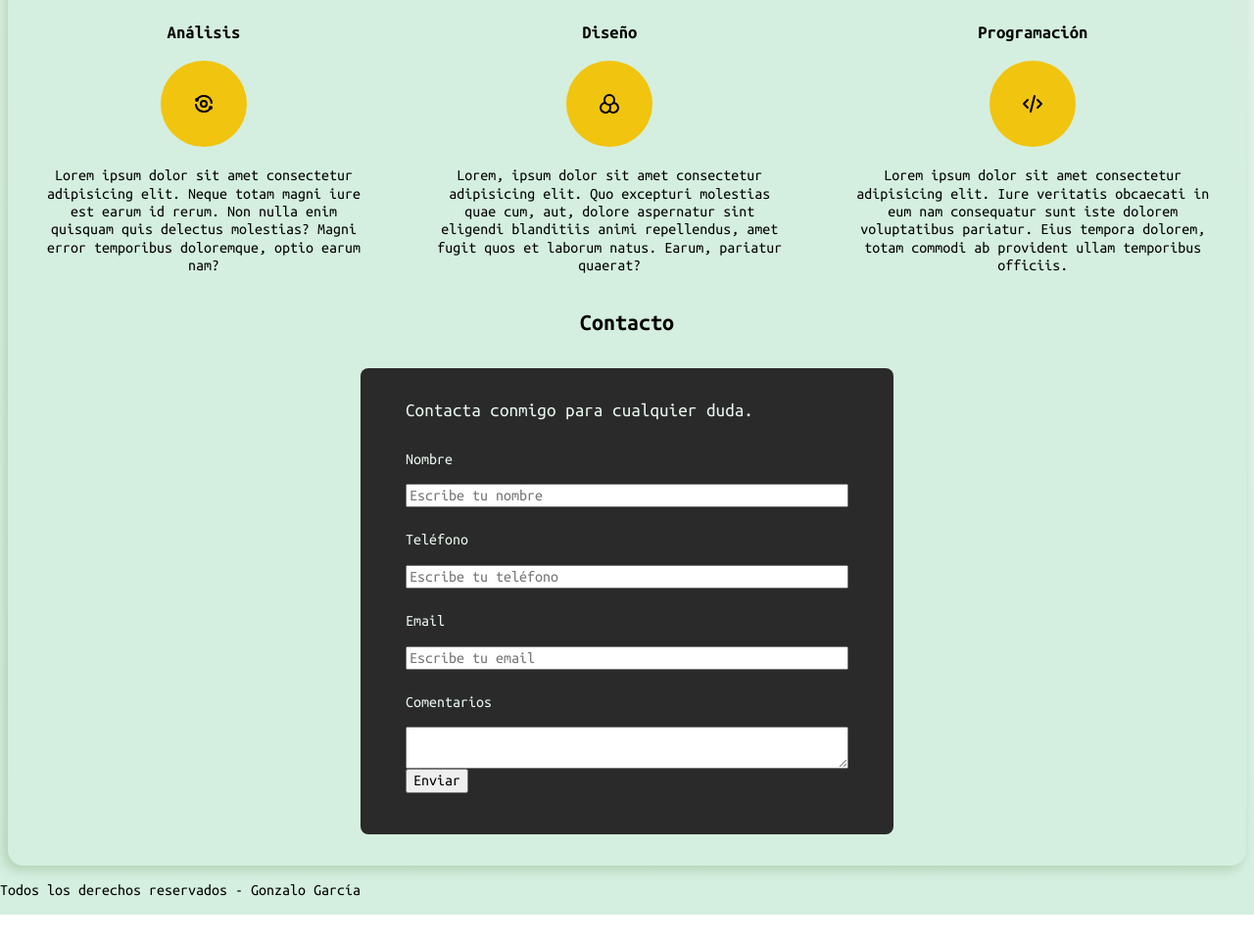
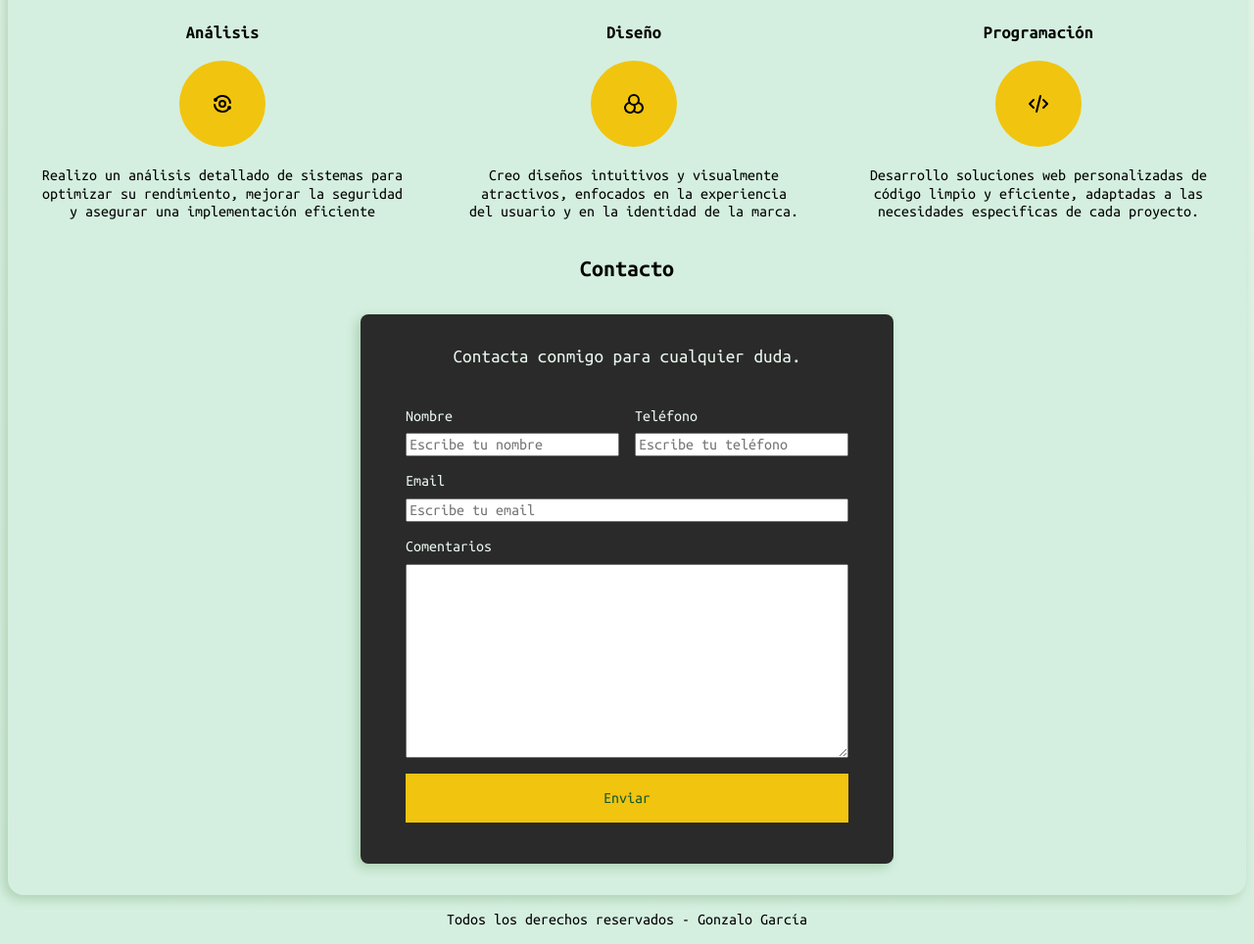
Before and after one commit to gnzlgarcia/curriculum, a plain HTML site: page index.html in a window 1280 px wide. Shown: the part 842-1806 px from the top of the page at 98% size. Before the commit the page ends 1776 px from the top, so only its background shows below. Drawn offline with Linux system fonts and the light colour scheme.

Commit message:
terminado

```diff
--- a/css/styles.css
+++ b/css/styles.css
@@ -33,8 +33,8 @@ header h1 span {
 }
 
 a {
-    color: var(--ligth);
     text-decoration: none;
+    padding: 1rem;
 }
 
 .navegacion {
@@ -42,10 +42,11 @@ a {
     flex-direction: column;
     align-items: center;
     justify-content: space-around;
-    gap: 2rem;
     background-color: var(--primary);
-    padding: 1rem;
+}
 
+.navegacion a {
+    color: var(--ligth);
 }
 
 .banner {
@@ -68,6 +69,7 @@ a {
 
 .banner a {
     background-color: var(--secondary);
+    color: var(--primary);
     border-radius: 4px;
     font-size: 1.2rem;
     font-weight: 700;
@@ -81,9 +83,7 @@ a {
     align-items: center;
     gap: 1.5;
     margin-bottom: 1rem;
-
 }
-
 
 /* CONTENIDO MAIN */
 
@@ -133,7 +133,6 @@ a {
     flex-direction: column;
     align-items: center;
     justify-content: center;
-
 }
 
 .contacto h2 {
@@ -152,25 +151,70 @@ a {
     flex-direction: column;
     padding: 2rem;
     justify-content: center;
+    box-shadow: -4px 4px 12px 0px rgba(20, 90, 3, 0.2);
 }
 
 fieldset {
     border: none;
-
 }
 
 fieldset label {
-    margin: 1.5rem 0rem 1rem 0rem;
+    margin: 1rem 0rem 0.5rem 0rem;
 }
 
 .formulario legend {
     font-size: 1.2rem;
+    text-align: center;
+    margin-bottom: 1.2rem;
 }
 
 .input-grid {
     border: none;
     display: flex;
     flex-direction: column;
+}
+
+.enviar {
+    color: var(--primary);
+    background-color: var(--secondary);
+    padding: 1rem 0.5rem;
+    width: 100%;
+    border: none;
+    margin-top: 1rem;
+}
+
+@media (min-width: 768px) {
+    /* aplica grid 1 fila con dos columnas */
+    .inputs {
+        display: grid;
+        grid-template-columns: repeat(2, 1fr);
+        /* el tamaño de las filas se ajusta al contenedor y al contenido */
+        grid-template-rows: auto auto auto;
+        /* margen entre columnas */
+        column-gap: 1rem;
+    }
+}
+
+/* selecciona el hijo 3 y 4 para que ocupen las dos columnas */
+.input-grid:nth-child(3),
+.input-grid:nth-child(4)
+{
+    grid-column: 1/3;
+}
+
+.input-grid textarea {
+    height: 12rem;
+}
+
+/* FOOTER */
+footer p {
+    text-align: center;
+    font-size: 1rem;
+}
+
+footer span {
+    color: var(--primary);
+    font-size: 2rem;
 }
 
 @media (min-width: 480px) {
--- a/index.html
+++ b/index.html
@@ -4,6 +4,8 @@
 <head>
     <meta charset="UTF-8">
     <meta name="viewport" content="width=device-width, initial-scale=1.0">
+    <title>GNZL</title>
+    <link rel="icon shortcut" type="image/x-icon" href="favicon.ico">
     <!-- Link to Typo -->
     <link rel="preconnect" href="https://fonts.googleapis.com">
     <link rel="preconnect" href="https://fonts.gstatic.com" crossorigin>
@@ -13,7 +15,6 @@
     <link rel="stylesheet" href="css/normalize.css">
     <link rel="stylesheet" href="css/styles.css">
 
-    <title>GNZL</title>
 </head>
 
 <body>
@@ -55,23 +56,18 @@
                 <div>
                     <h3>Análisis</h3>
                     <img class="iconos-servicios" src="assets/analyze.svg" alt="Icono de análisis">
-                    <p>Lorem ipsum dolor sit amet consectetur adipisicing elit. Neque totam magni iure est earum id rerum.
-                        Non nulla enim quisquam quis delectus molestias? Magni error temporibus doloremque, optio earum nam?
+                    <p>Realizo un análisis detallado de sistemas para optimizar su rendimiento, mejorar la seguridad y asegurar una implementación eficiente
                     </p>
                 </div>
                 <div>
                     <h3>Diseño</h3>
                     <img class="iconos-servicios" src="assets/filters.svg" alt="Varios iconos simbolizando">
-                    <p>Lorem, ipsum dolor sit amet consectetur adipisicing elit. Quo excepturi molestias quae cum, aut,
-                        dolore aspernatur sint eligendi blanditiis animi repellendus, amet fugit quos et laborum natus.
-                        Earum, pariatur quaerat?</p>
+                    <p>Creo diseños intuitivos y visualmente atractivos, enfocados en la experiencia del usuario y en la identidad de la marca.</p>
                 </div>
                 <div>
                     <h3>Programación</h3>
                     <img class="iconos-servicios" src="assets/code.svg" alt="Icono que simboliza Programación">
-                    <p>Lorem ipsum dolor sit amet consectetur adipisicing elit. Iure veritatis obcaecati in eum nam
-                        consequatur sunt iste dolorem voluptatibus pariatur. Eius tempora dolorem, totam commodi ab
-                        provident ullam temporibus officiis.</p>
+                    <p>Desarrollo soluciones web personalizadas de código limpio y eficiente, adaptadas a las necesidades especificas de cada proyecto.</p>
                 </div>
             </section>
 
@@ -85,6 +81,7 @@
 
                         <legend>Contacta conmigo para cualquier duda.</legend>
 
+                        <div class="inputs">
                             <div class="input-grid">
                                 <label for="">Nombre</label>
                                 <input type="text" placeholder="Escribe tu nombre">
@@ -104,8 +101,9 @@
                                 <label for="">Comentarios</label>
                                 <textarea name="comentarios" id=""></textarea>
                             </div>
+                        </div>
 
-                        <input type="submit" value="Enviar">
+                        <input class="enviar" type="submit" value="Enviar">
 
                     </fieldset>
                 </form>
```
Also changed, not shown: favicon.ico (added), 1 other file. Lines whose indentation alone changed are shown as unchanged.
